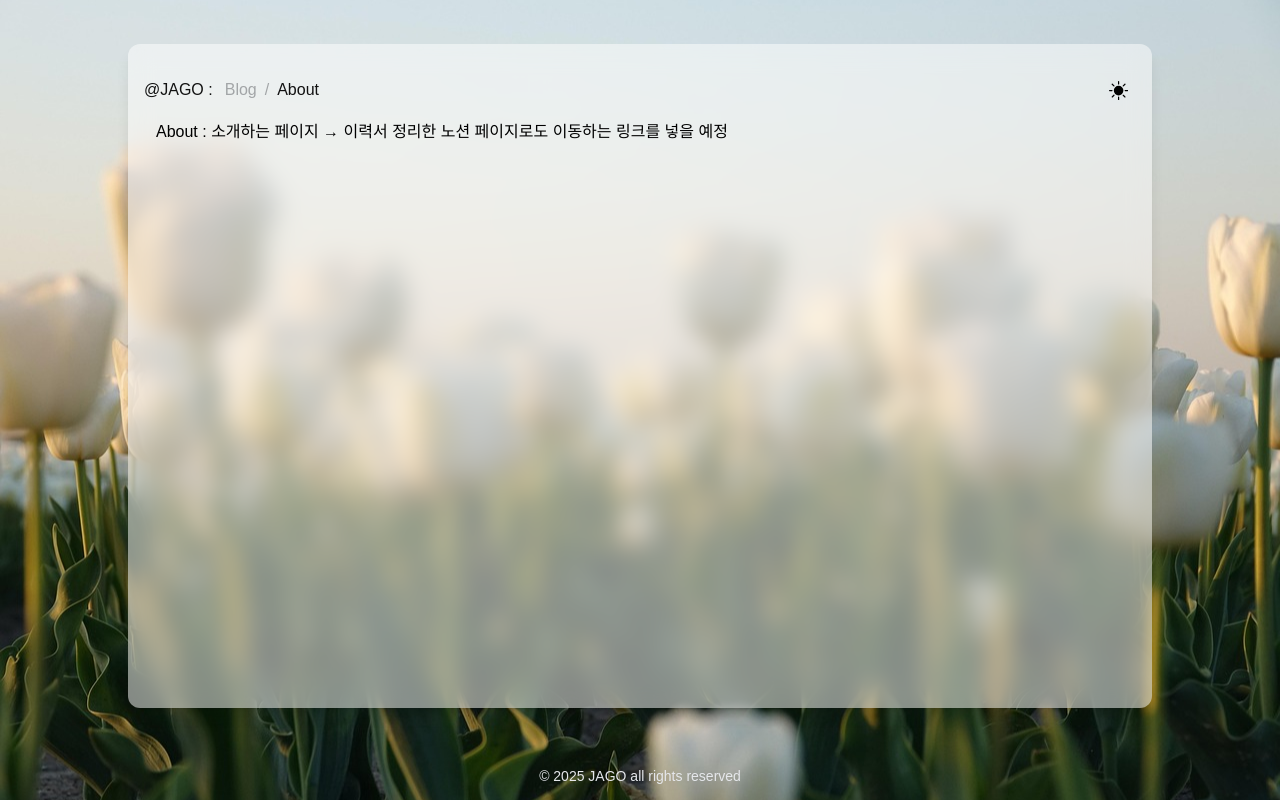
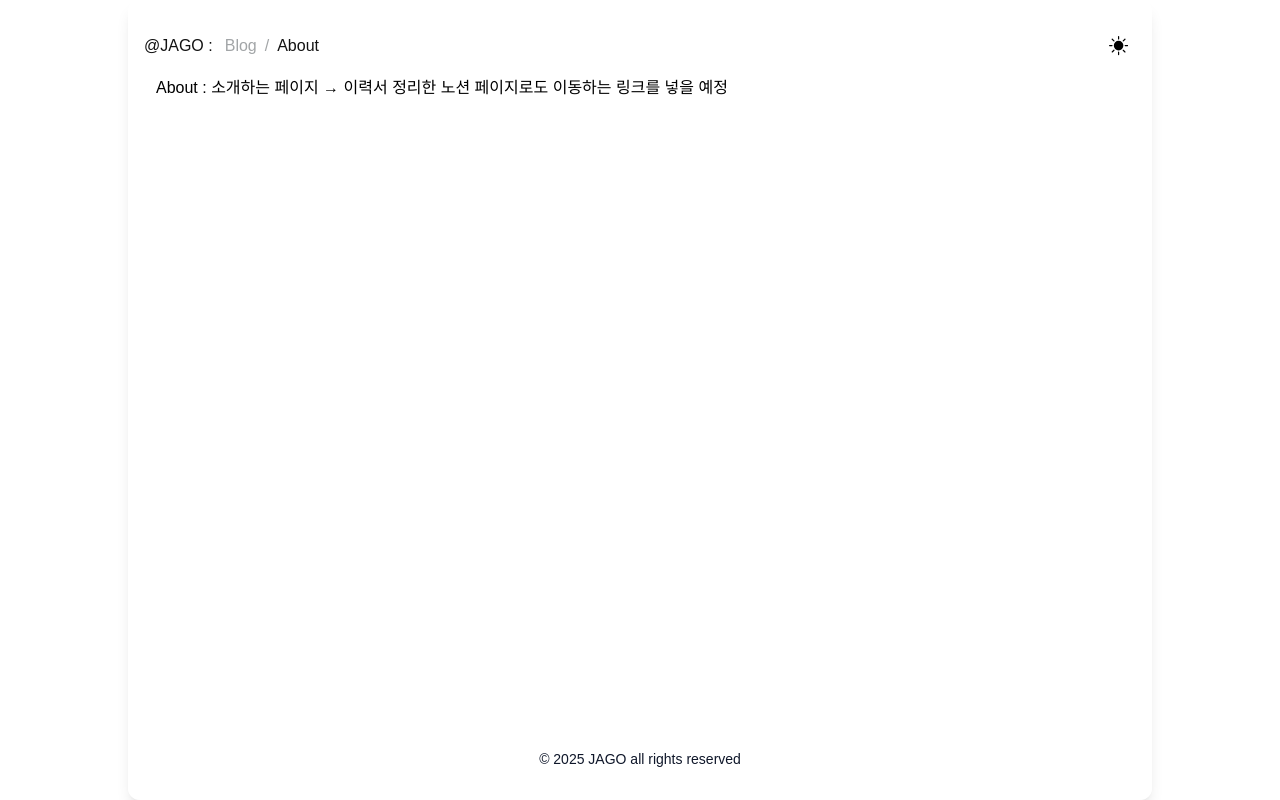
Before and after one commit to JAGORING/JagoLog, a Next.js app: page /about in a window 1280 px wide. Built offline with nearby package versions, Linux system fonts and the light colour scheme.

Commit message:
[Style] 배경 이미지 제거 및 전체적으로 UI 수정

```diff
--- a/src/app/layout.tsx
+++ b/src/app/layout.tsx
@@ -15,21 +15,14 @@ export default function RootLayout({
   children: React.ReactNode;
 }>) {
   return (
-    <html lang="en">
-      <body
-        className="bg-cover bg-center h-screen flex flex-col items-center justify-between px-4 xl:px-0"
-        style={{ backgroundImage: "url('/images/body_bg.jpg')" }}
-      >
+    <html lang="en" className="h-full">
+      <body className="w-full h-full scrollbar-thin scrollbar-thumb-rounded">
         <ThemeProvider>
-          <div className="h-full w-full flex items-center justify-center">
-            <div className="p-4 bg-white/50 dark:bg-black/50 backdrop-blur-md shadow-lg rounded-xl w-full max-w-5xl h-[85vh] lg:h-[83vh]">
-              <Header />
-              <main className="px-3 h-[calc(80vh-60px)] lg:h-[calc(78vh-60px)] flex flex-col overflow-y-auto scrollbar-thin scrollbar-thumb-rounded">
-                {children}
-              </main>
-            </div>
+          <div className="flex flex-col mx-auto p-4 bg-white/50 dark:bg-black/50 backdrop-blur-md shadow-lg rounded-xl max-w-5xl md:h-full">
+            <Header />
+            <main className="px-3 flex flex-1 flex-col justify-between">{children}</main>
+            <Footer />
           </div>
-          <Footer />
         </ThemeProvider>
       </body>
     </html>
--- a/src/components/post-list/CategoryFilter.tsx
+++ b/src/components/post-list/CategoryFilter.tsx
@@ -20,13 +20,14 @@ const CategoryFilter = ({ categoryList = [], currentCategory }: CategoryListProp
   };
 
   return (
-    <div className="mb-4 flex gap-2 rounded-xl">
+    <div className="mb-4 flex gap-2 overflow-x-auto">
       {categoryList.map((category) => (
         <Button
           key={category}
           size="sm"
           variant={currentCategory === category ? 'default' : 'ghost'}
           onClick={() => onCategoryChange(category)}
+          className="text-xs sm:text-sm"
         >
           {category}
         </Button>
--- a/src/layouts/Footer.tsx
+++ b/src/layouts/Footer.tsx
@@ -1,6 +1,6 @@
 export const Footer = () => {
   return (
-    <footer className="bottom-2 h-[50px] flex justify-center items-center text-gray-200 text-sm">
+    <footer className="mt-2 h-[50px] flex justify-center items-center text-accent-foreground text-sm">
       © 2025 JAGO all rights reserved
     </footer>
   );
```
